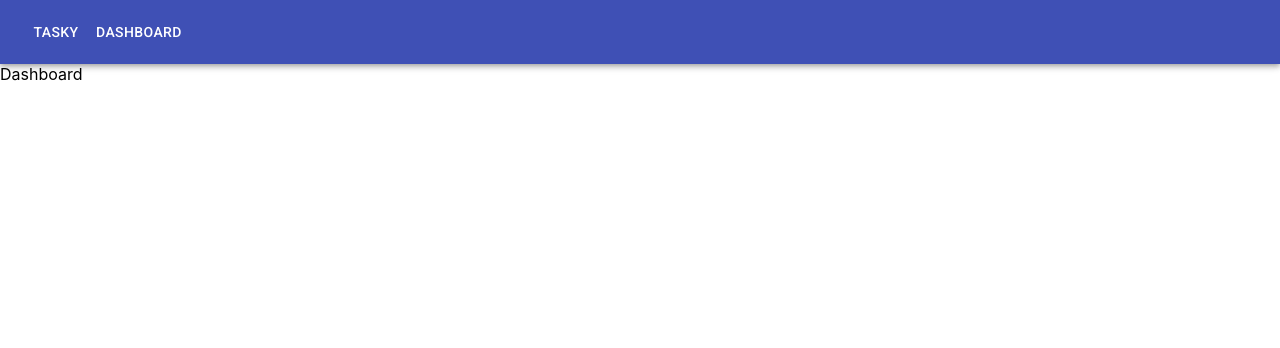
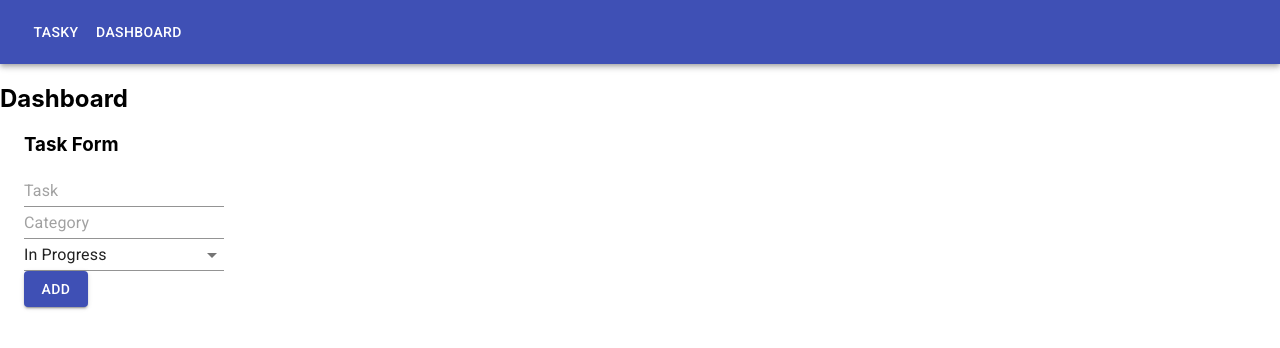
Before and after one commit to alexpich/tasky, a React (Create React App) app in the folder client/: page /dashboard in a window 1280 px wide. Shown: the top 348 px of the page. Built offline with nearby package versions, Linux system fonts and the light colour scheme.

Commit message:
Set up the form

```diff
--- a/client/src/components/dashboard/dashboard.js
+++ b/client/src/components/dashboard/dashboard.js
@@ -1,7 +1,13 @@
 import React from "react";
+import TaskForm from "../task-form/task-form";
 
 const Dashboard = () => {
-  return <div>Dashboard</div>;
+  return (
+    <div>
+      <h2>Dashboard</h2>
+      <TaskForm />
+    </div>
+  );
 };
 
 export default Dashboard;
--- a/client/src/components/task-form/task-form.js
+++ b/client/src/components/task-form/task-form.js
@@ -0,0 +1,81 @@
+import React, { useState } from "react";
+import styled from "styled-components";
+
+import FormControl from "@material-ui/core/FormControl";
+import Input from "@material-ui/core/Input";
+import Select from "@material-ui/core/Select";
+import MenuItem from "@material-ui/core/MenuItem";
+import Container from "@material-ui/core/Container";
+import Button from "@material-ui/core/Button";
+import { makeStyles } from "@material-ui/styles";
+
+const Form = styled.form`
+  display: flex;
+  flex-direction: column;
+  width: 200px;
+`;
+
+const useStyles = makeStyles((theme) => ({
+  button: {
+    color: theme.palette.primary.contrastText,
+    backgroundColor: theme.palette.primary.main,
+  },
+}));
+
+const TaskForm = () => {
+  const classes = useStyles();
+
+  const initialState = {
+    task: "",
+    category: "",
+    status: "In Progress",
+  };
+  const [item, setItem] = useState(initialState);
+  const [isLoading, setIsLoading] = useState(false);
+
+  const handleChange = (e) => {
+    const { name, value } = e.target;
+    setItem({ ...item, [name]: value });
+    // somehow "name" is blank
+    console.log(e.target.name);
+    console.log(e.target.value);
+  };
+
+  const addTask = (e) => {
+    // TODO: Call the task service and post
+    e.preventDefault();
+
+    console.log("Task added.");
+  };
+
+  return (
+    <Container>
+      <h3>Task Form</h3>
+      <Form>
+        <FormControl>
+          <Input placeholder="Task" onChange={handleChange} />
+        </FormControl>
+        <FormControl>
+          <Input placeholder="Category" onChange={handleChange} />
+        </FormControl>
+        <FormControl>
+          <Select
+            labelId="label"
+            id="select"
+            value="In Progress"
+            onChange={handleChange}
+          >
+            <MenuItem value="In Progress">In Progress</MenuItem>
+            <MenuItem value="Stuck">Stuck</MenuItem>
+            <MenuItem value="Done">Done</MenuItem>
+          </Select>
+        </FormControl>
+      </Form>
+      <Button variant="contained" color="primary" onClick={addTask}>
+        Add
+      </Button>
+    </Container>
+  );
+};
+
+export default TaskForm;
```
